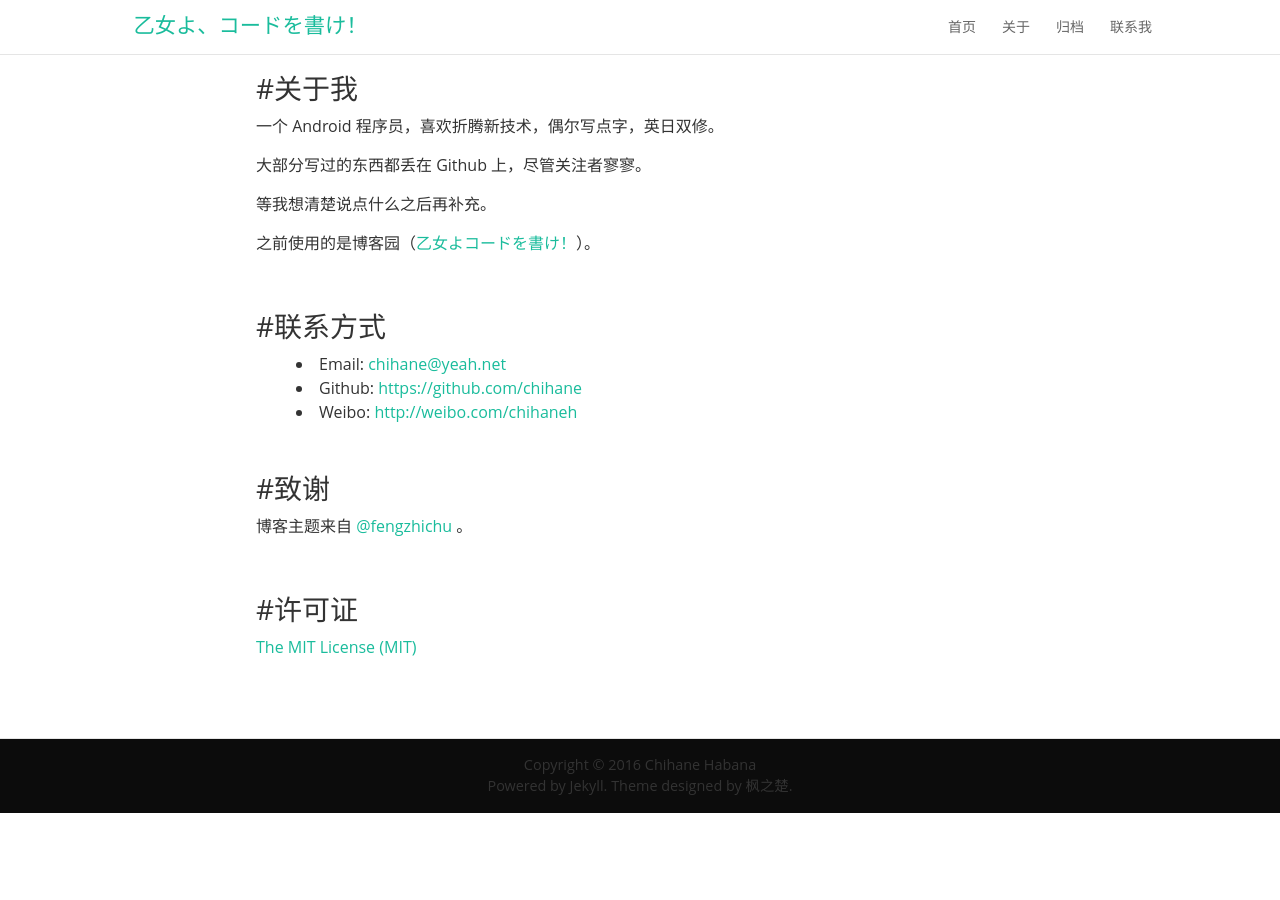
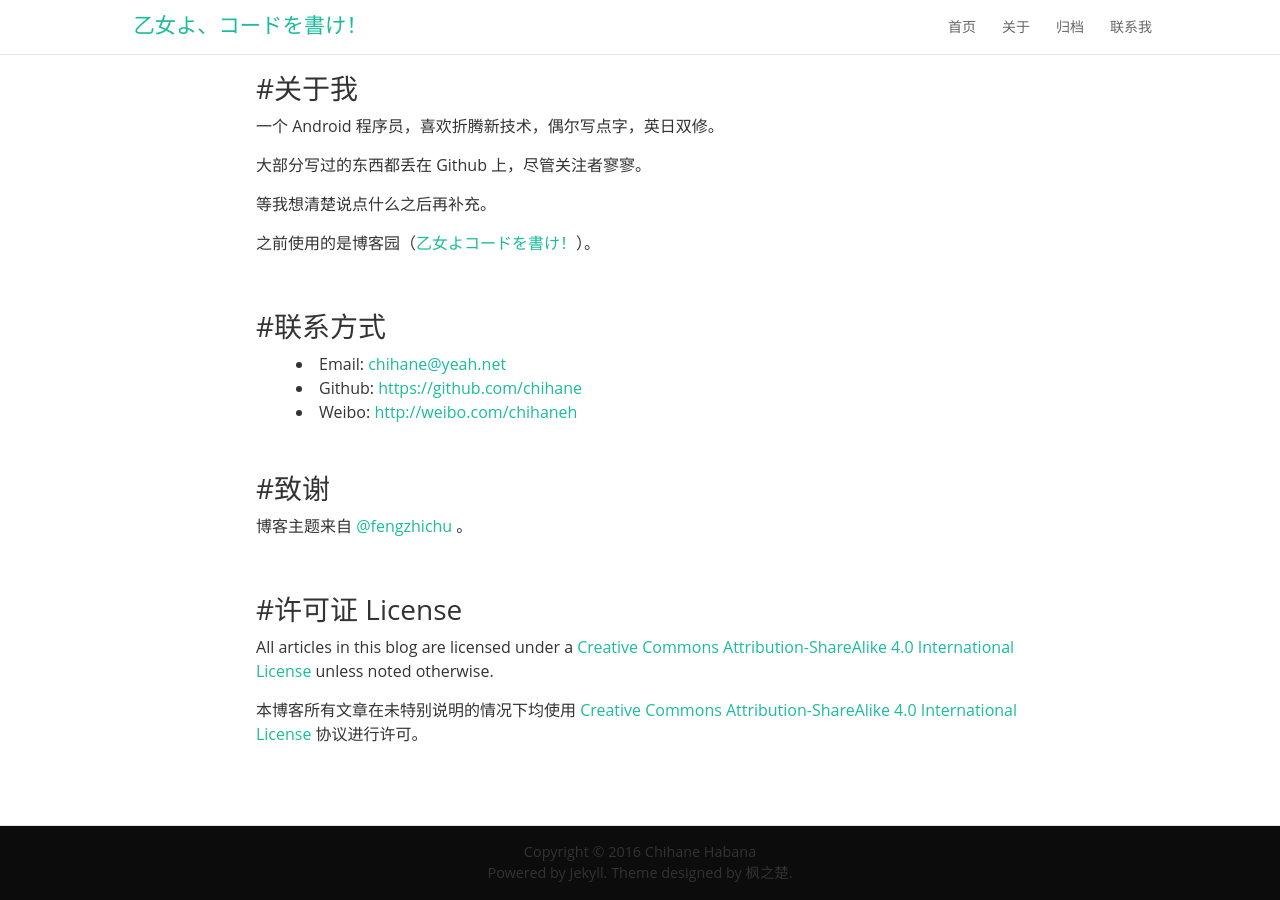
Before and after one commit to chihane/chihane.github.io, a Jekyll site: the page built from about.md, in a window 1280 px wide and 900 px high, scrolled down 308 px. Built offline with Jekyll 4.4.1, drawn with Linux system fonts in a browser that asks for light colours; nearby versions of some CDN libraries; some web fonts are replaced; comment, search, counter and statistics services are not loaded; before the commit the page ends 1121 px from its top, so only the background shows below that.

Commit message:
订正许可证信息

```diff
--- a/about.md
+++ b/about.md
@@ -30,6 +30,8 @@ permalink: /about/
 
 <br>
 
-### #许可证
+### #许可证 License
 
-[The MIT License (MIT)]({{site.url}}/license/)
+All articles in this blog are licensed under a [Creative Commons Attribution-ShareAlike 4.0 International License](http://creativecommons.org/licenses/by-sa/4.0/) unless noted otherwise.
+
+本博客所有文章在未特别说明的情况下均使用 [Creative Commons Attribution-ShareAlike 4.0 International License](http://creativecommons.org/licenses/by-sa/4.0/) 协议进行许可。
```
